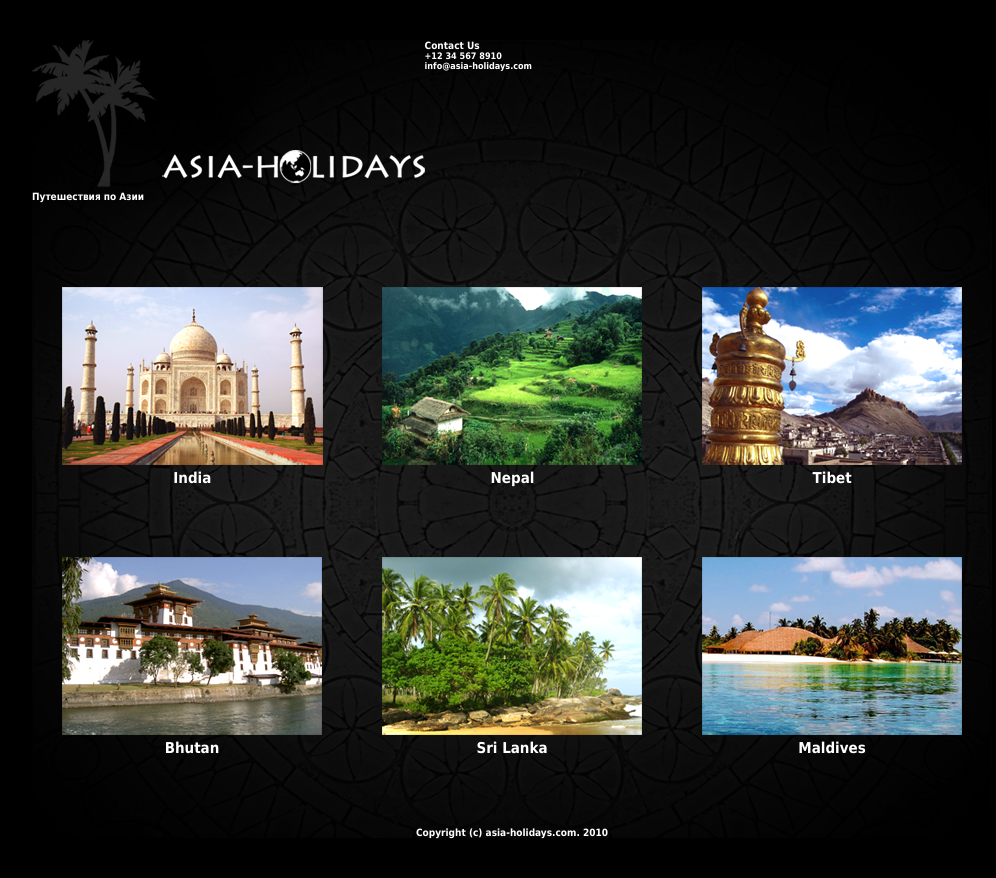
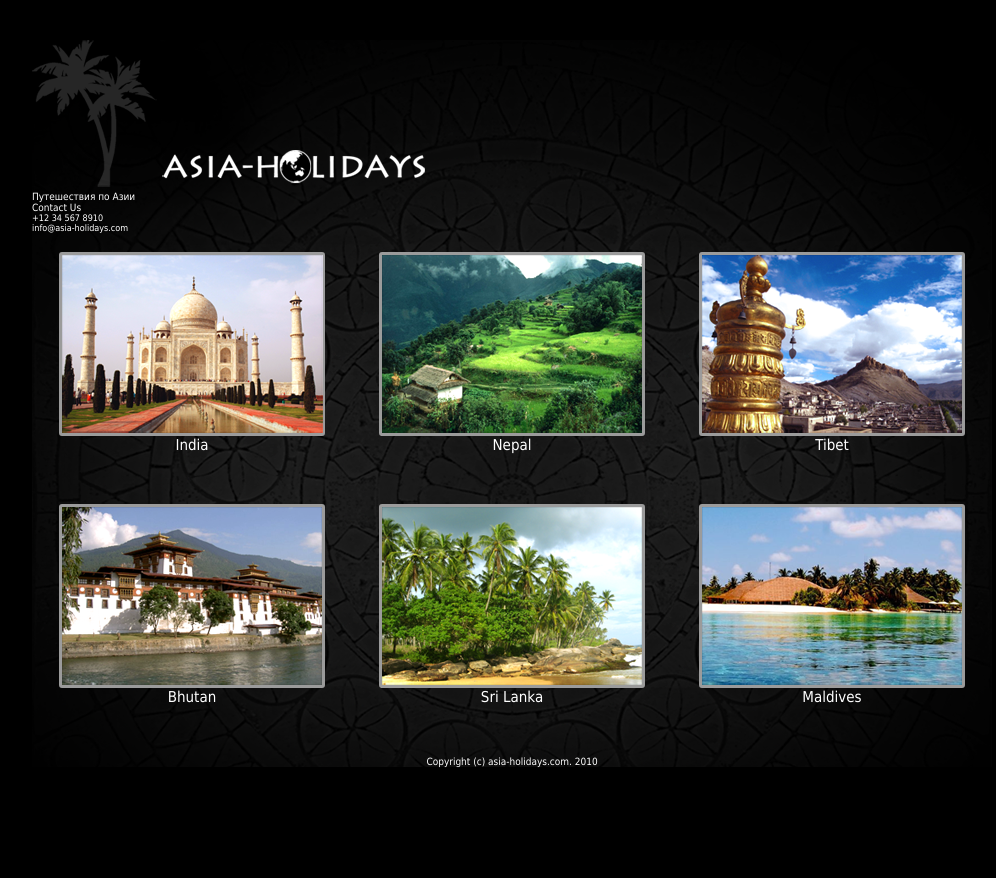
Before and after one commit to ankluzz/mockup1, a plain HTML site: page index.html in a window 1280 px wide. Shown: the whole page, without its empty margins (128-1124 px from the left). After the commit the page ends 807 px from the top, so only its background shows below. Drawn offline with Linux system fonts and the light colour scheme.

Commit message:
border and trying to make shadow

```diff
--- a/index.html
+++ b/index.html
@@ -25,25 +25,29 @@
         <main>
             <section class="gallery">
                 <div class="country">
-                    <img calss="countrypic" src="india_photo.png" alt="India">
+                    <div class="image"><img calss="countrypic" src="india_photo.png" alt="India"></div>
                     <h1>India</h1>
                 </div>
                 <div class="country">
-                    <img calss="countrypic" src="nepal_photo.png" alt="Nepal">
+                    <div class="image"><img calss="countrypic" src="nepal_photo.png" alt="Nepal"></div>
                     <h1>Nepal</h1>
                 </div>
-                <div class="country"><img calss="countrypic" src="tibet_photo.png" alt="Tibet">
+                <div class="country">
+                    <div class="image"><img calss="countrypic" src="tibet_photo.png" alt="Tibet"></div>
                     <h1>Tibet</h1>
                 </div>
             </section>
             <section class="gallery">
-                <div class="country"><img calss="countrypic" src="bhutan_photo.png" alt="Bhutan">
+                <div class="country">
+                    <div class="image"><img calss="countrypic" src="bhutan_photo.png" alt="Bhutan"></div>
                     <h1>Bhutan</h1>
                 </div>
-                <div class="country"><img calss="countrypic" src="sri-lanka photo.png" alt="Sri Lanka">
+                <div class="country">
+                    <div class="image"><img calss="countrypic" src="sri-lanka photo.png" alt="Sri Lanka"></div>
                     <h1>Sri Lanka</h1>
                 </div>
-                <div class="country"><img calss="countrypic" src="maldives_photo.png" alt="Maldives">
+                <div class="country">
+                    <div class="image"><img calss="countrypic" src="maldives_photo.png" alt="Maldives"></div>
                     <h1>Maldives</h1>
                 </div>
             </section>
--- a/style.css
+++ b/style.css
@@ -17,50 +17,55 @@ body{
   background-position: center top ;
 }
 
+header {
+    max-width: 960px;
+    margin: 5vh auto;
+
+}
+
+.contact {
+    position: fixed;
+
+}
+
+/* header div{
+    float: left;
+    box-sizing: border-box;
+    width: 70;
+}  */
+
+h1 {
+    font-size: 15px;
+    font-weight: 500;
+}
+h2 {
+    font-size: 10px;
+    font-weight: 500;
+}
+h3 {
+    font-size: 9px;
+    font-weight: 500;
+}
+
 main {
     max-width: 960px;
     margin: 5vh auto;}
 
- .clearfix::after {
+ /* .clearfix::after {
     content: "";
     display: block;
     clear: both;
-}
-
-header {
-    max-width: 960px;
-    margin: 5vh auto;
-    height: 207px;
-}
-
-header div{
-    float: left;
-    box-sizing: border-box;
-    width: 70;
-}
-
-h1 {
-    font-size: 15px;
-}
-h2 {
-    font-size: 10px;
-}
-h3 {
-    font-size: 9px;
-}
+}  */
 
 
 .gallery {
     display: flex;
     /* justify-content: space-between; */
     justify-content: space-around;
-    margin-bottom: 70px;
-
+    margin-top: 50px;
+    margin-bottom: 50px;
 }
 
-.country{
-
-}
 
 .country h1 {
     text-align: center;
@@ -68,13 +73,26 @@ h3 {
 
 img.countrypic {
     width: 260px;
+    height: 178px;
+}
+
+.image {
+    width: 260px;
+    height: 178px;
+    border: 3px solid #9b9b9b;
+    border-radius: 3px;
+    box-shadow: inset 0 0 10px 5px black;
 }
 
 footer {
     max-width: 960px;
     margin: 5vh auto;
+    padding: 30px o;
+
+
 }
 
 footer h2 {
     text-align: center;
+
 }
```
